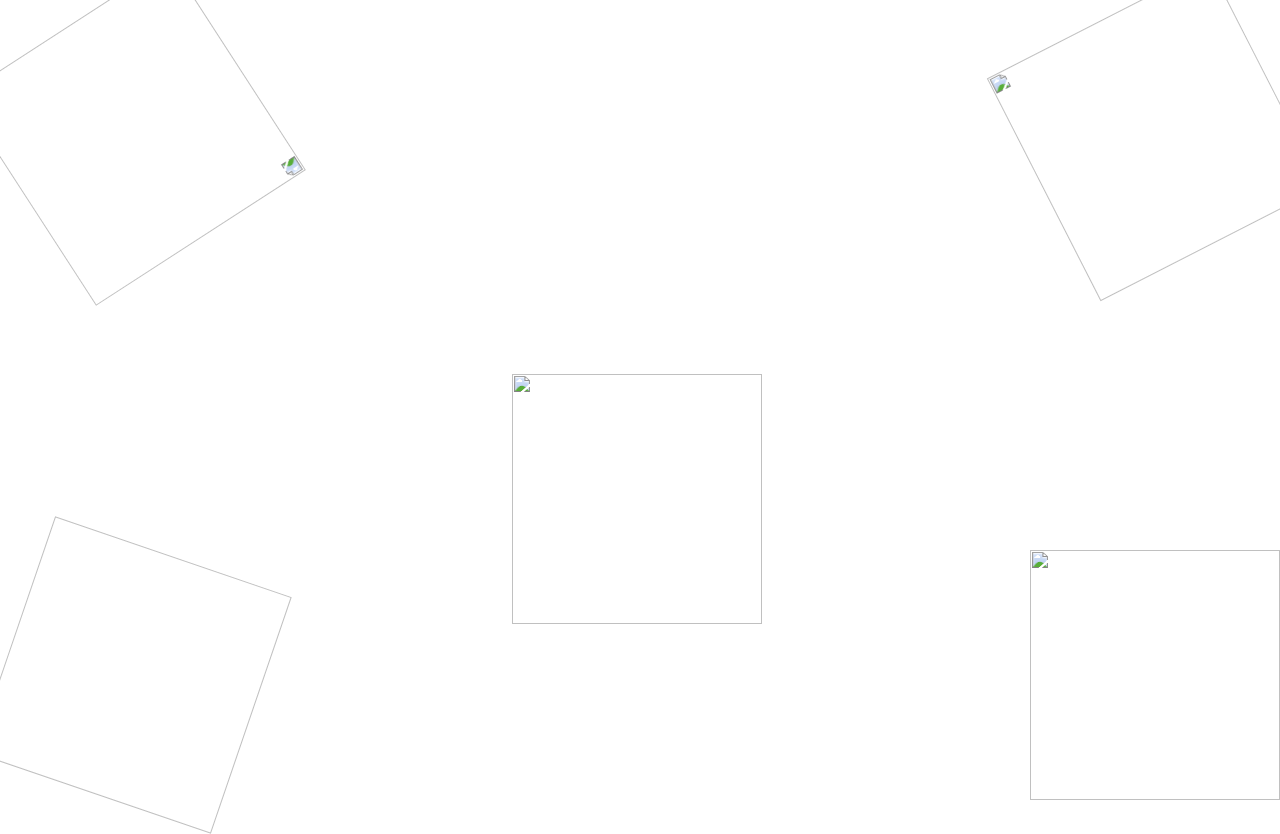
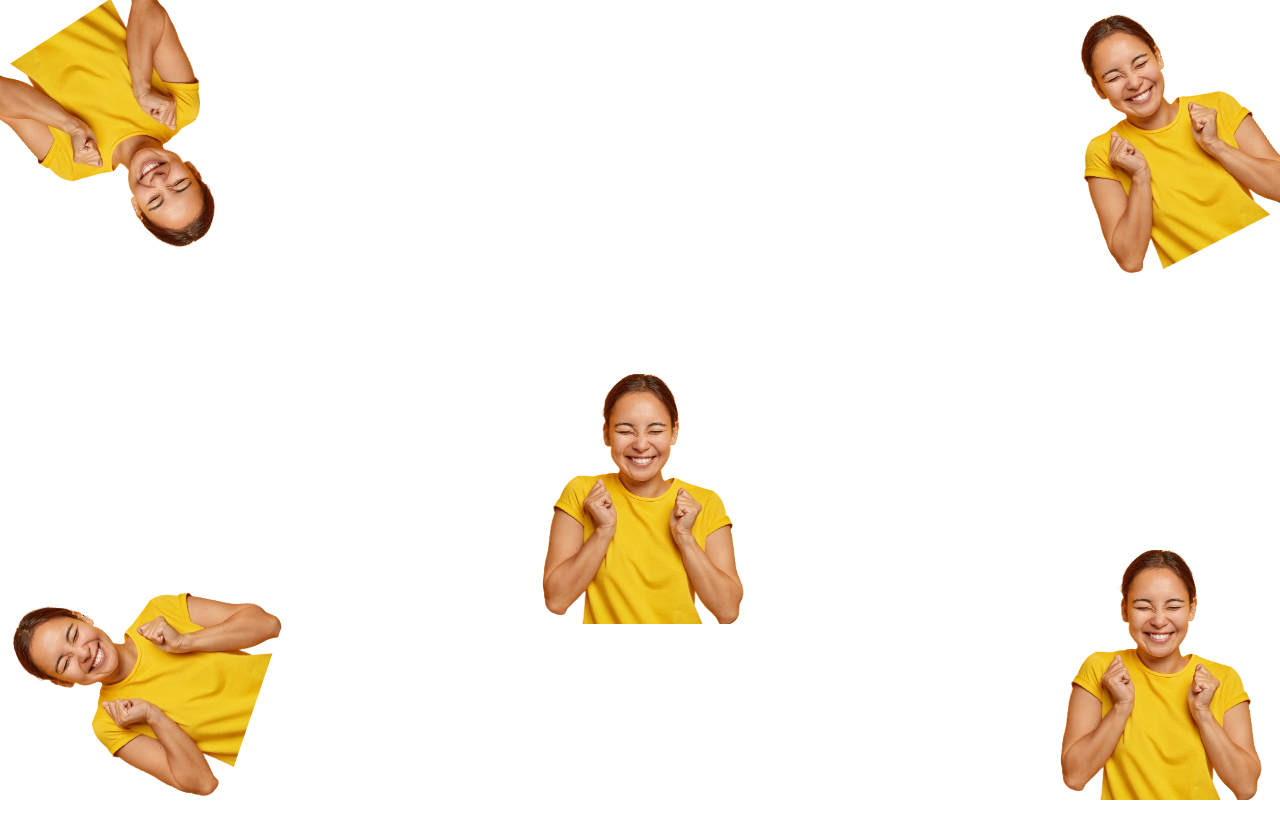
Before and after one commit to mmhasan2504/Animation, a plain HTML site: page index.html in a window 1280 px wide. Shown: the top 834 px of the page. Drawn offline with Linux system fonts and the light colour scheme.

Commit message:
Update index.html

```diff
--- a/index.html
+++ b/index.html
@@ -7,11 +7,11 @@
     <link rel="stylesheet" href="index.css">
 </head>
 <body>
-    <img src="../Demo/Image/Girl.png" alt="">
-    <img src="../Demo/Image/Girl.png" alt="">
-    <img src="../Demo/Image/Girl.png" alt="">
-    <img src="../Demo/Image/Girl.png" alt="">
-    <img src="../Demo/Image/Girl.png" alt="">
+    <img src="Image/Girl.png" alt="">
+    <img src="Image/Girl.png" alt="">
+    <img src="Image/Girl.png" alt="">
+    <img src="Image/Girl.png" alt="">
+    <img src="Image/Girl.png" alt="">
 
 </body>
 </html>
```
